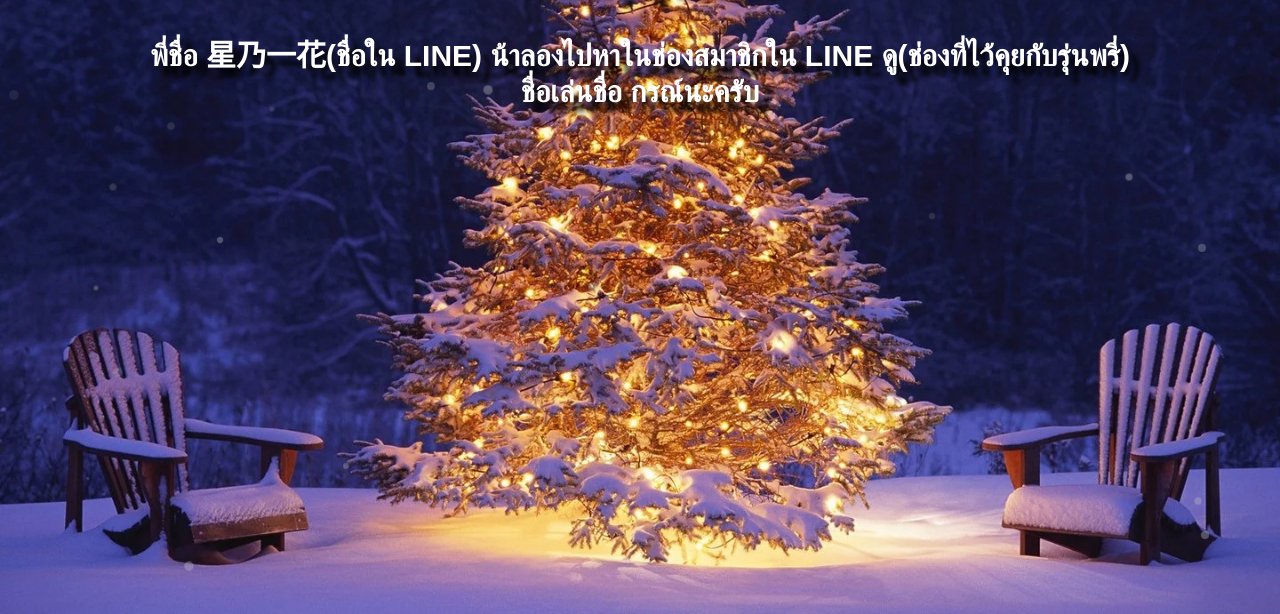
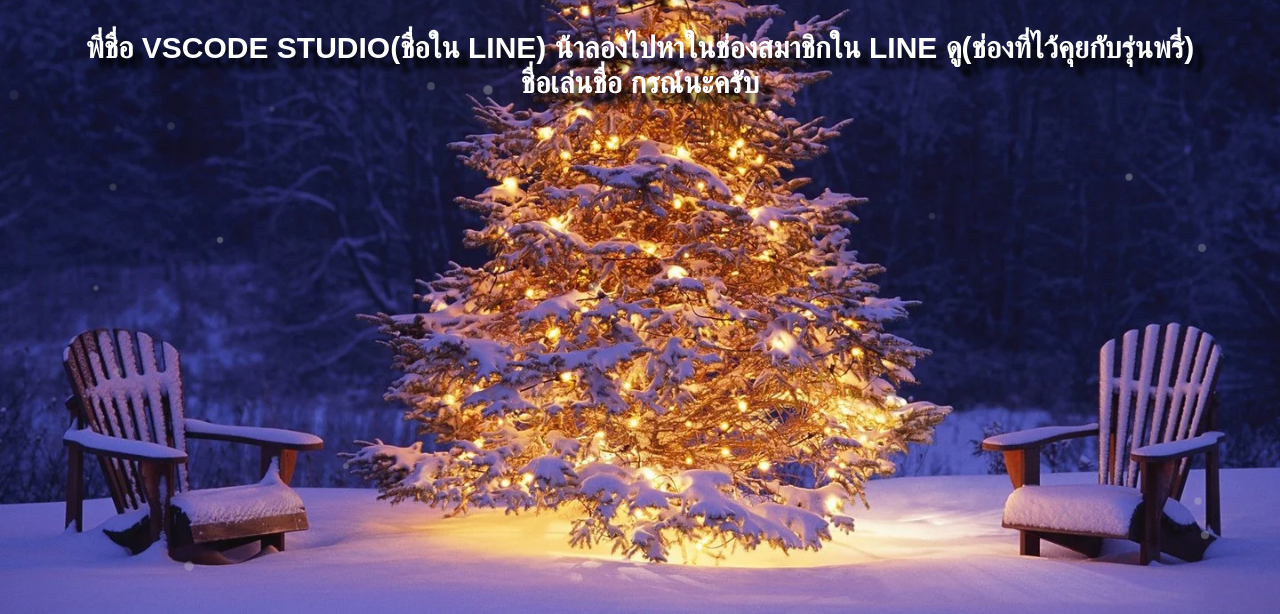
Before and after one commit to K0RNFINE/Merry-Christmas-554698, a plain HTML site: page index.html in a window 1280 px wide. Shown: the part 186-800 px from the top of the page. Drawn offline with Linux system fonts and the light colour scheme.

Commit message:
Update index.html

```diff
--- a/index.html
+++ b/index.html
@@ -238,7 +238,7 @@
             </div>
             <h1>ยินดีด้วยคุณรู้จักผมแล้ว</h1>
             <br><br>
-            <h1>พี่ชื่อ 星乃一花(ชื่อใน Line) น้าลองไปหาในช่องสมาชิกใน line ดู(ช่องที่ไว้คุยกับรุ่นพรี่) <br> ชื่อเล่นชื่อ กรณ์นะครับ</h1>
+            <h1>พี่ชื่อ Vscode Studio(ชื่อใน Line) น้าลองไปหาในช่องสมาชิกใน line ดู(ช่องที่ไว้คุยกับรุ่นพรี่) <br> ชื่อเล่นชื่อ กรณ์นะครับ</h1>
         </div>
 
 
```
